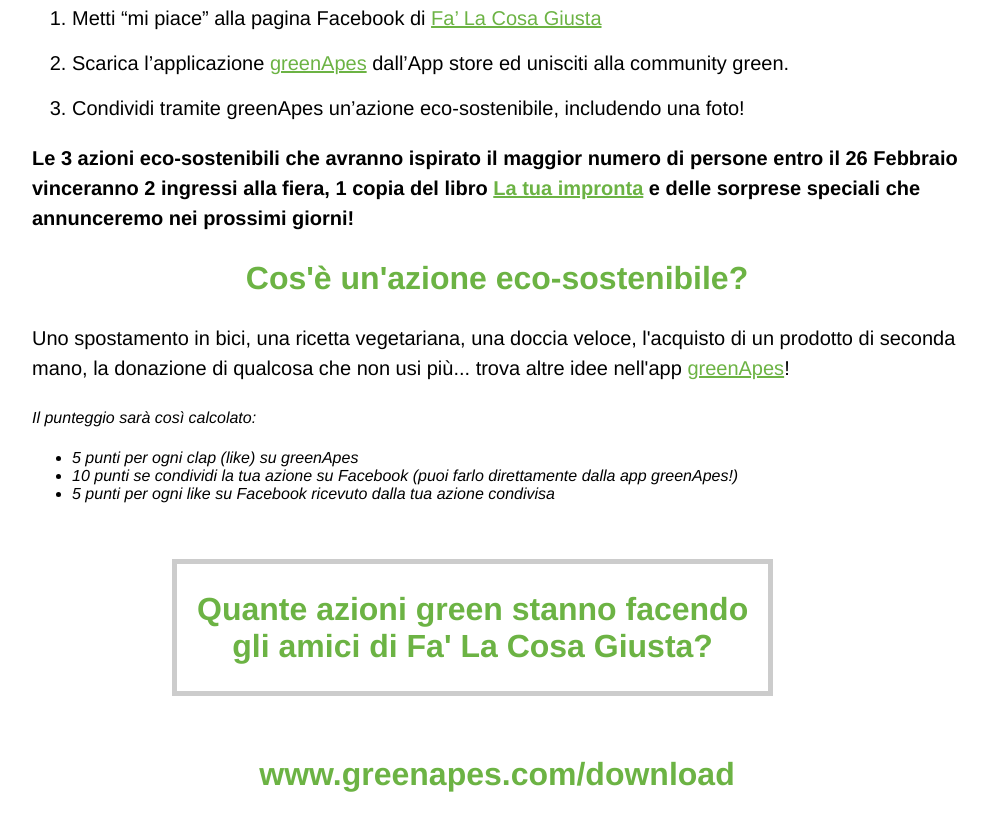
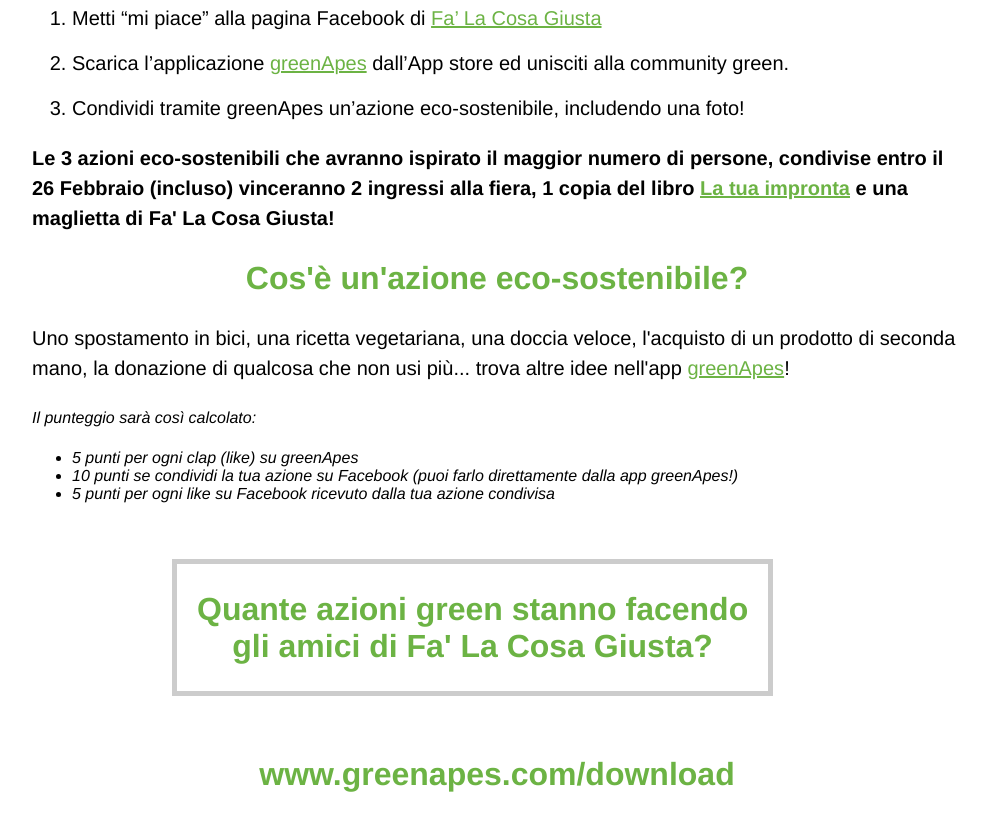
Before and after one commit to greenapes/falacosagiusta-challenge, a website: page index.html in a window 1280 px wide. Shown: the part 837-1660 px from the top of the page, without its empty margins (168-1156 px from the left). Drawn offline with Linux system fonts and the light colour scheme; a script that the page names is missing.

Commit message:
Update index.html

```diff
--- a/index.html
+++ b/index.html
@@ -130,7 +130,7 @@
                     <li>Scarica l’applicazione <a href="http://www.greenapes.com/download">greenApes</a> dall’App store ed unisciti alla community green.</li>
                     <li>Condividi tramite greenApes un’azione eco-sostenibile, includendo una foto!</li>
                 </ol>
-                <p><b>Le 3 azioni eco-sostenibili che avranno ispirato il maggior numero di persone entro il 26 Febbraio vinceranno 2 ingressi alla fiera, 1 copia del libro <a href="http://libri.terre.it/libri/collana/0/libro/445/La-tua-impronta">La tua impronta</a> e delle sorprese speciali che annunceremo nei prossimi giorni!</b></p>
+                <p><b>Le 3 azioni eco-sostenibili che avranno ispirato il maggior numero di persone, condivise entro il 26 Febbraio (incluso) vinceranno 2 ingressi alla fiera, 1 copia del libro <a href="http://libri.terre.it/libri/collana/0/libro/445/La-tua-impronta">La tua impronta</a> e una maglietta di Fa' La Cosa Giusta!</b></p>
 
                 <h2> Cos'è un'azione eco-sostenibile? </h2>
                 <p>Uno spostamento in bici, una ricetta vegetariana, una doccia veloce, l'acquisto di un prodotto di seconda mano, la donazione di qualcosa che non usi più... trova altre idee nell'app <a href="http://www.greenapes.com/download">greenApes</a>!</p>
```
